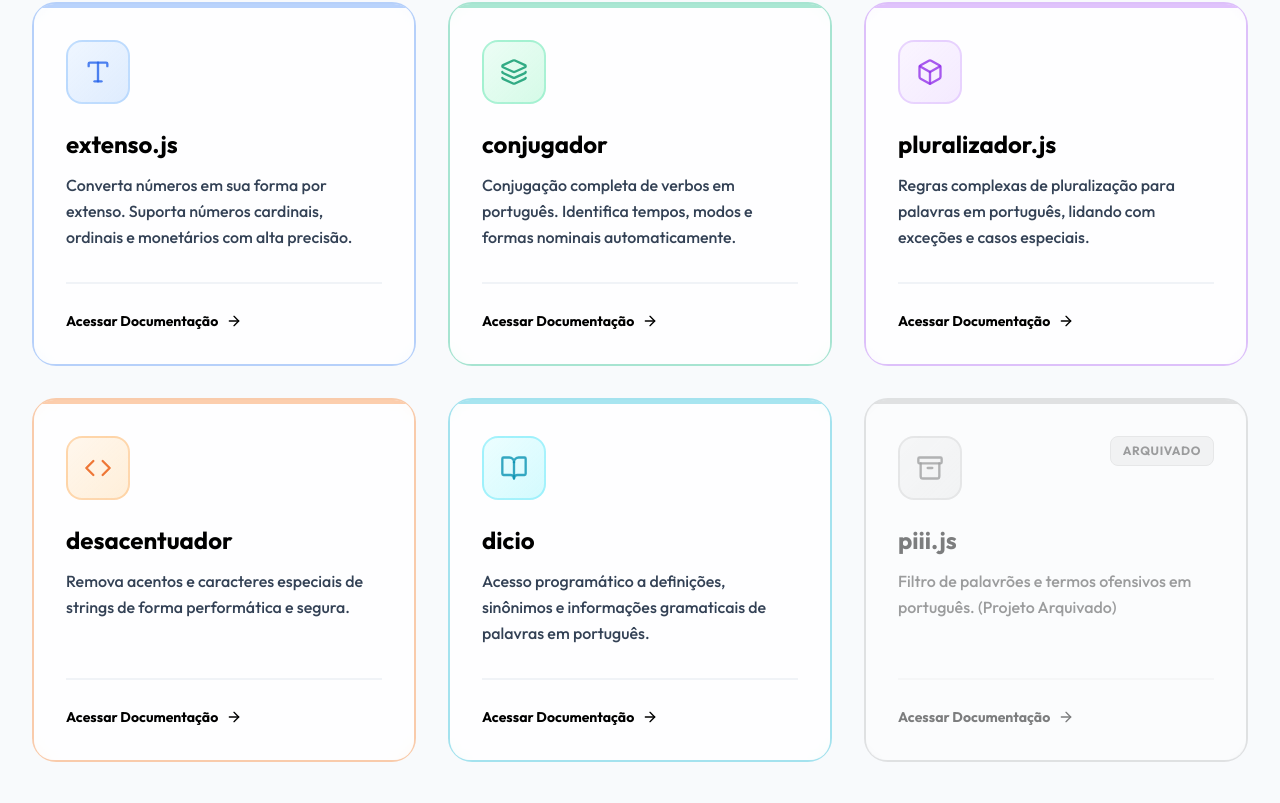
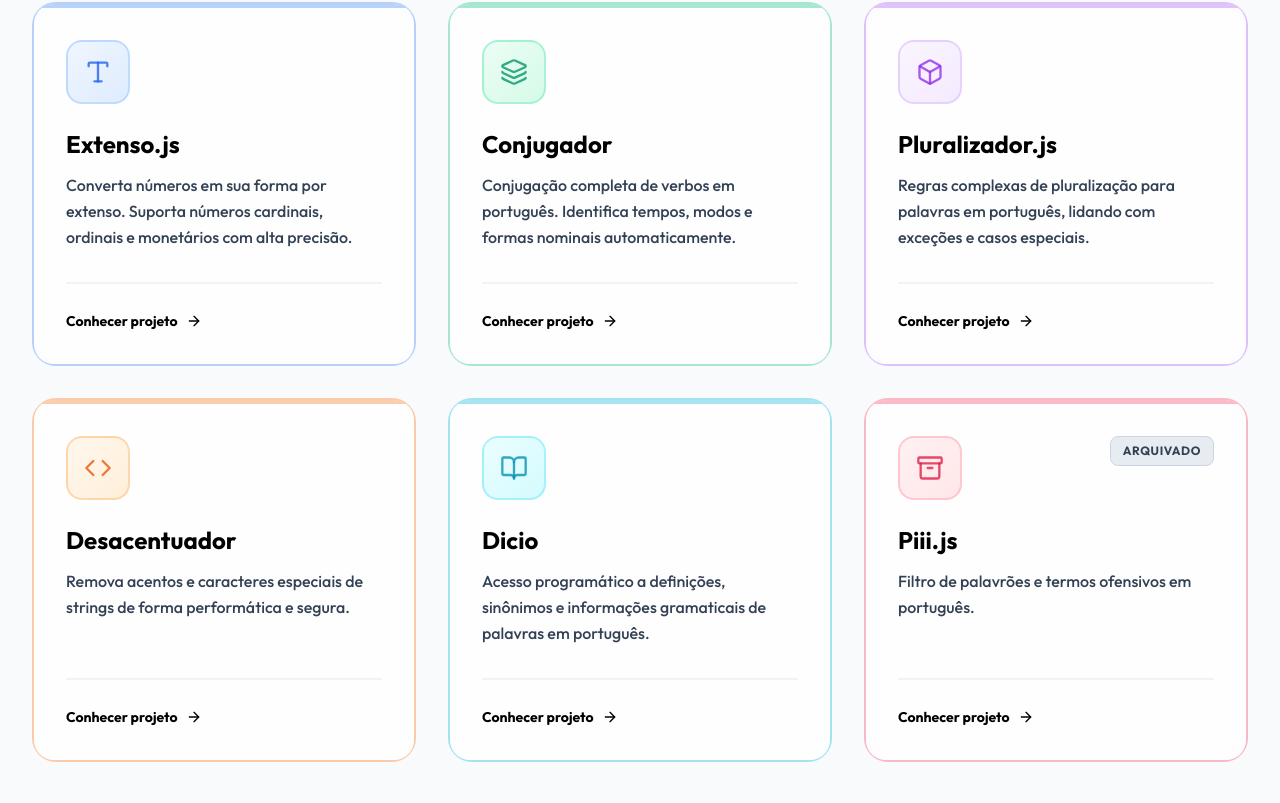
Before and after one commit to lusofonia/lusofonia-website, a React (Vite) app: page / in a window 1280 px wide. Shown: the part 1997-2800 px from the top of the page. Built offline with nearby package versions, Linux system fonts and the light colour scheme.

Commit message:
Update color variants and library names

```diff
--- a/src/components/LibraryCard.jsx
+++ b/src/components/LibraryCard.jsx
@@ -146,7 +146,7 @@ const LibraryCard = ({ name, description, link, archived = false, color = 'defau
 
     return (
         <div
-            className={`group relative flex flex-col h-full rounded-3xl border-2 ${theme.border} ${theme.borderHover} transition-all duration-500 ${archived ? 'opacity-50 grayscale hover:grayscale-0' : ''}`}
+            className={`group relative flex flex-col h-full rounded-3xl border-2 ${theme.border} ${theme.borderHover} transition-all duration-500`}
         >
             <div className="relative flex flex-col h-full bg-white/80 backdrop-blur-sm rounded-[20px] overflow-hidden z-10">
                 {/* Color accent bar */}
@@ -179,7 +179,7 @@ const LibraryCard = ({ name, description, link, archived = false, color = 'defau
                             rel="noopener noreferrer"
                             className="inline-flex items-center text-sm font-bold transition-all duration-300 text-black group/link"
                         >
-                            Acessar Documentação
+                            Conhecer projeto
                             <ArrowRight className="ml-2 w-4 h-4 transition-transform duration-300 text-black group-hover/link:translate-x-2" />
                         </a>
                     </div>
--- a/src/components/LibraryShowcase.jsx
+++ b/src/components/LibraryShowcase.jsx
@@ -3,43 +3,43 @@ import LibraryCard from './LibraryCard';
 
 const libraries = [
     {
-        name: 'extenso.js',
+        name: 'Extenso.js',
         description: 'Converta números em sua forma por extenso. Suporta números cardinais, ordinais e monetários com alta precisão.',
         link: 'https://extenso.js.org',
         archived: false,
         color: 'blue'
     },
     {
-        name: 'conjugador',
+        name: 'Conjugador',
         description: 'Conjugação completa de verbos em português. Identifica tempos, modos e formas nominais automaticamente.',
         link: 'https://github.com/lusofonia/conjugador',
         archived: false,
         color: 'emerald'
     },
     {
-        name: 'pluralizador.js',
+        name: 'Pluralizador.js',
         description: 'Regras complexas de pluralização para palavras em português, lidando com exceções e casos especiais.',
         link: 'https://github.com/lusofonia/pluralizador.js',
         archived: false,
         color: 'purple'
     },
     {
-        name: 'desacentuador',
+        name: 'Desacentuador',
         description: 'Remova acentos e caracteres especiais de strings de forma performática e segura.',
         link: 'https://github.com/lusofonia/desacentuador',
         archived: false,
         color: 'orange'
     },
     {
-        name: 'dicio',
+        name: 'Dicio',
         description: 'Acesso programático a definições, sinônimos e informações gramaticais de palavras em português.',
         link: 'https://github.com/lusofonia/dicio',
         archived: false,
         color: 'cyan'
     },
     {
-        name: 'piii.js',
-        description: 'Filtro de palavrões e termos ofensivos em português. (Projeto Arquivado)',
+        name: 'Piii.js',
+        description: 'Filtro de palavrões e termos ofensivos em português.',
         link: 'https://github.com/lusofonia/piii.js',
         archived: true,
         color: 'rose'
```
